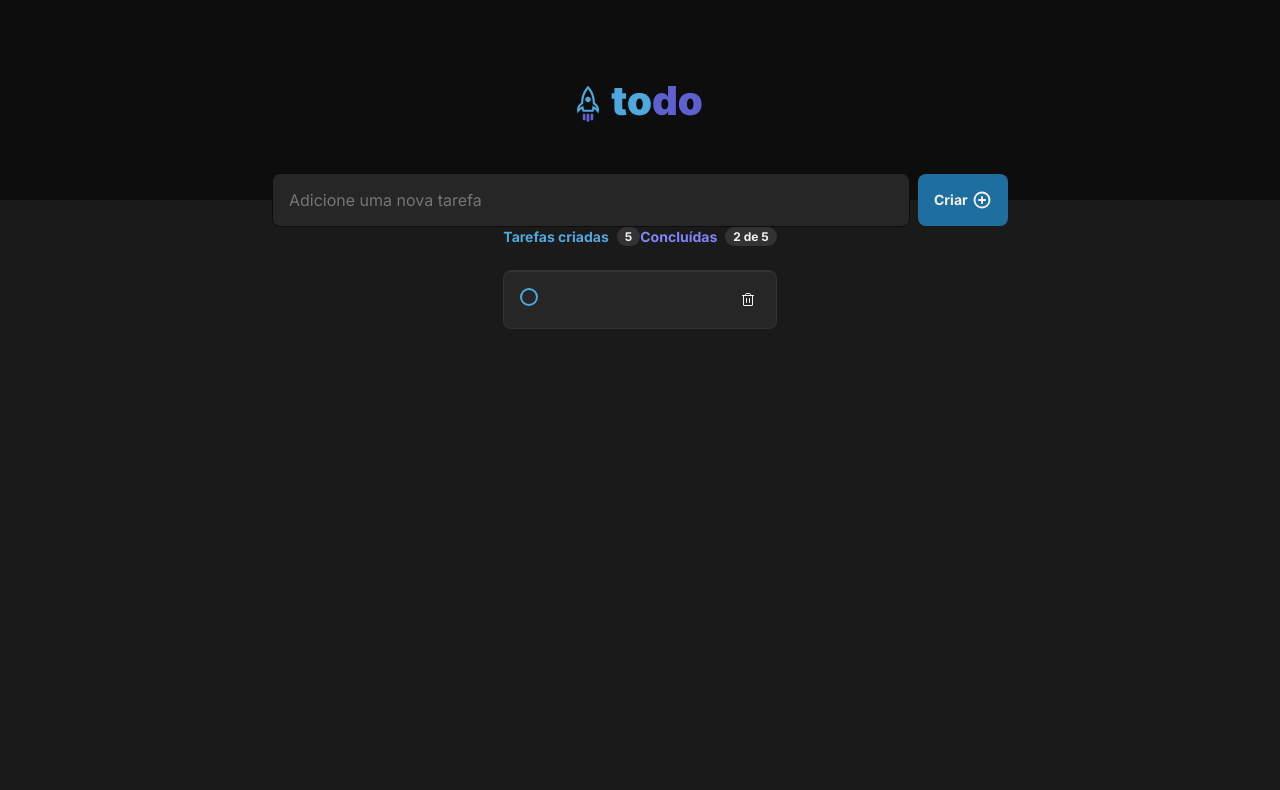
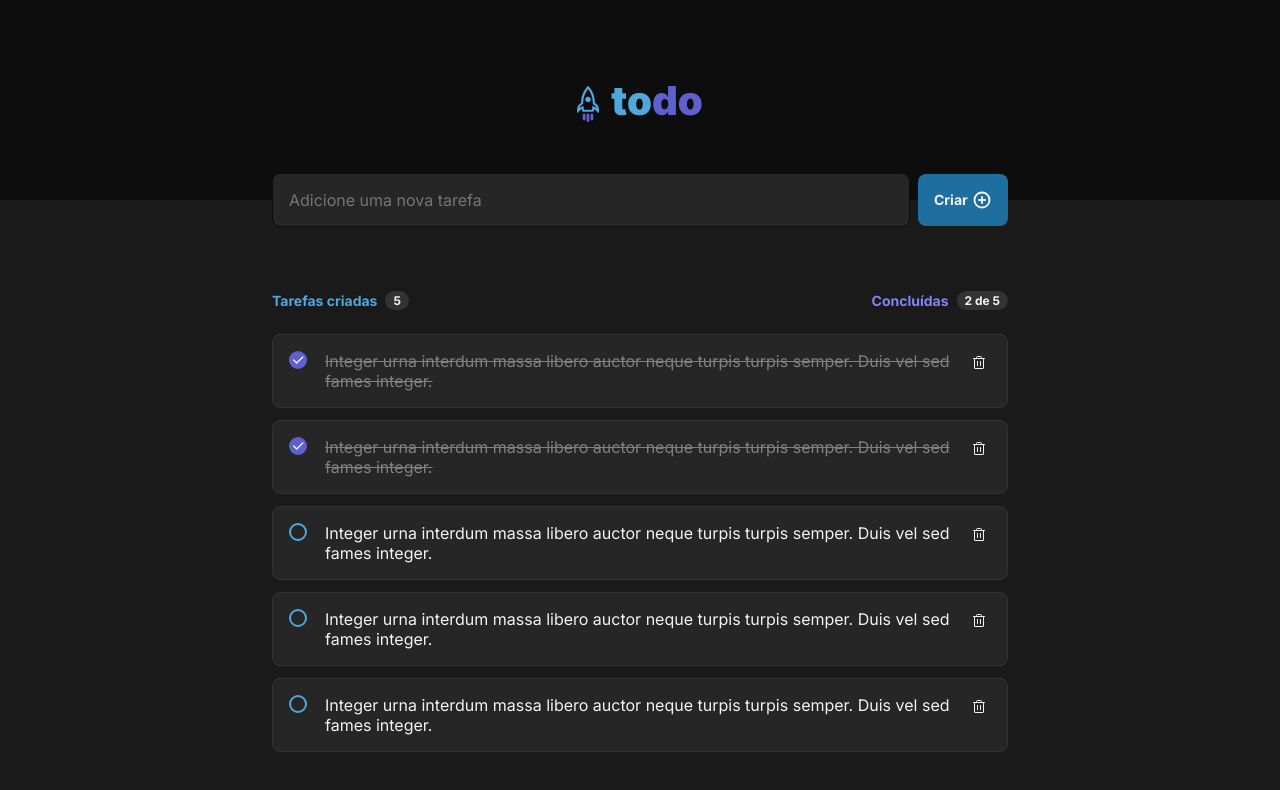
Before and after one commit to gihoekveld/to-do-web, a React (Vite) app: page / in a window 1280 px wide. Shown: the top 790 px of the page. Built offline with nearby package versions, Linux system fonts and the light colour scheme.

Commit message:
add to-do list and implements react hooks

```diff
--- a/src/App.tsx
+++ b/src/App.tsx
@@ -4,18 +4,88 @@ import styles from './App.module.css';
 
 import './global.css';
 import { ToDoList } from './components/ToDoList';
+import { useState } from 'react';
+
+const tasksList = [
+  {
+    id: 'bcb89cc4-6130-49d0-b39d-f1fd86db1779',
+    title: 'Integer urna interdum massa libero auctor neque turpis turpis semper. Duis vel sed fames integer.',
+    date: '2022-08-01T00:00:00.000Z',
+    isComplete: false
+  },
+  {
+    id: '764c7b98-c7c5-4362-a855-d79277bf71c2',
+    title: 'Integer urna interdum massa libero auctor neque turpis turpis semper. Duis vel sed fames integer.',
+    date: '2022-09-10T00:00:00.000Z',
+    isComplete: false
+  },
+  {
+    id: '28294ce0-0955-4550-806b-a00791abcdc2',
+    title: 'Integer urna interdum massa libero auctor neque turpis turpis semper. Duis vel sed fames integer.',
+    date: '2022-10-10T00:00:00.000Z',
+    isComplete: false
+  },
+  {
+    id: '10538f4a-722c-44a8-bbdf-bcd595e0c139',
+    title: 'Integer urna interdum massa libero auctor neque turpis turpis semper. Duis vel sed fames integer.',
+    date: '2022-10-11T00:00:00.000Z',
+    isComplete: true
+  },
+  {
+    id: '5718ab6f-8566-474e-980b-5d536bd534d5',
+    title: 'Integer urna interdum massa libero auctor neque turpis turpis semper. Duis vel sed fames integer.',
+    date: '2022-10-13T00:00:00.000Z',
+    isComplete: true
+  }
+];
 
 function App() {
+  const [tasks, setTasks] = useState(tasksList);
+
+  function handleChangeTaskStatus(id: string) {
+    const newTasks = tasks.map(task => {
+      if (task.id === id) {
+        return {
+          ...task,
+          isComplete: !task.isComplete
+        }
+      }
+
+      return task;
+    });
+
+    setTasks(newTasks);
+  }
+
+  function handleDeleteTask(id: string) {
+    const newTasks = tasks.filter(task => task.id !== id);
+
+    setTasks(newTasks);
+  }
+
+  function handleCreateNewTask(title: string) {
+    const newTask = {
+      id: Math.random().toString(36).substring(2, 9),
+      title,
+      date: new Date().toISOString(),
+      isComplete: false
+    }
+
+    setTasks([...tasks, newTask]);
+  }
+
   return (
     <div>
-      <Header />
-
+      <Header onCreateNewTask={handleCreateNewTask} />
       <div className={styles.wrapper}>
-        <main>
-          <ToDoList />
+        <main className={styles.main}>
+          <ToDoList
+            tasks={tasks}
+            onChangeTaskStatus={handleChangeTaskStatus}
+            onDeleteTask={handleDeleteTask}
+          />
         </main>
       </div>
-
     </div>
   )
 }
--- a/src/components/ToDoList.module.css
+++ b/src/components/ToDoList.module.css
@@ -33,6 +33,6 @@
 }
 
 .main {
-  border-top: 1px solid #333333;
-  border-radius: 8px;
+  display: flex;
+  flex-direction: column-reverse;
 }
--- a/src/components/ToDoList.tsx
+++ b/src/components/ToDoList.tsx
@@ -2,42 +2,31 @@ import { EmptyState } from './EmptyState';
 import { Task } from './Task';
 import styles from './ToDoList.module.css';
 
-const tasks = [
-  {
-    id: 1,
-    title: 'Integer urna interdum massa libero auctor neque turpis turpis semper. Duis vel sed fames integer.',
-    isComplete: false
-  },
-  {
-    id: 2,
-    title: 'Integer urna interdum massa libero auctor neque turpis turpis semper. Duis vel sed fames integer.',
-    isComplete: false
-  },
-  {
-    id: 3,
-    title: 'Integer urna interdum massa libero auctor neque turpis turpis semper. Duis vel sed fames integer.',
-    isComplete: false
-  },
-  {
-    id: 4,
-    title: 'Integer urna interdum massa libero auctor neque turpis turpis semper. Duis vel sed fames integer.',
-    isComplete: true
-  },
-  {
-    id: 5,
-    title: 'Integer urna interdum massa libero auctor neque turpis turpis semper. Duis vel sed fames integer.',
-    isComplete: true
-  }
-];
+interface ToDoListProps {
+  tasks: {
+    id: string;
+    title: string;
+    date: string;
+    isComplete: boolean;
+  }[];
+  onChangeTaskStatus: (id: string) => void;
+  onDeleteTask: (id: string) => void;
+}
 
-export function ToDoList () {
+export function ToDoList ({tasks, onChangeTaskStatus, onDeleteTask}: ToDoListProps) {
   const countTasks = tasks.length;
 
   const isEmtpyList = countTasks === 0;
 
-  const completesTasks = tasks.filter(task => task.isComplete);
+  const countCompleteTasks = tasks.filter(task => task.isComplete).length;
 
-  const countCompleteTasks = completesTasks.length;
+  function handleChangeTaskStatus(id: string) {
+    onChangeTaskStatus(id);
+  }
+
+  function handleDeleteTask(id: string) {
+    onDeleteTask(id);
+  }
 
   return (
     <div>
@@ -52,7 +41,23 @@ export function ToDoList () {
         </div>
       </header>
       <main className={styles.main}>
-        {isEmtpyList ? <EmptyState /> : <Task />}
+        {
+          isEmtpyList
+          ? <EmptyState />
+          : (tasks.map(task => {
+              return (
+                <Task
+                  key={task.id}
+                  id={task.id}
+                  title={task.title}
+                  isComplete={task.isComplete}
+                  onChangeTaskStatus={() => handleChangeTaskStatus(task.id)}
+                  onDeleteTask={() => handleDeleteTask(task.id)}
+                />
+              )
+            })
+          )
+        }
       </main>
     </div>
   )
```
